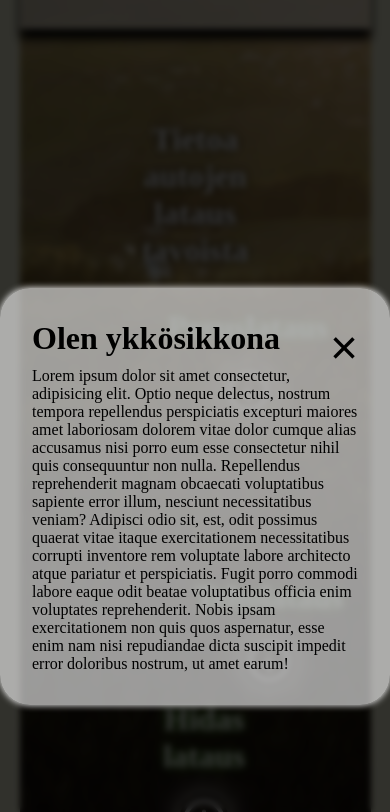
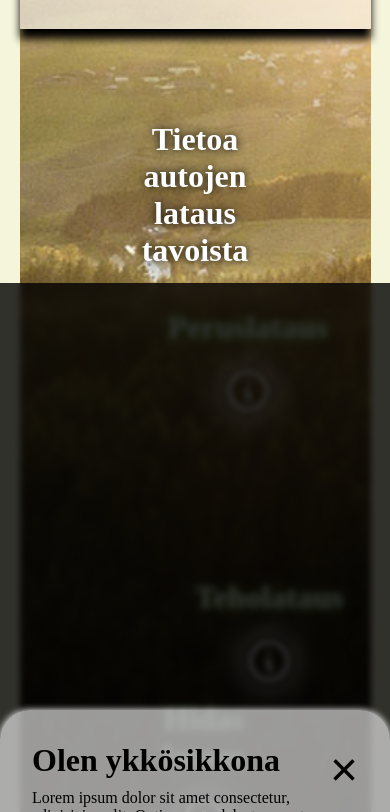
Before and after one commit to TeroKeranen/uusi-KouluProjekti-omasivu, a plain HTML site: page index.html in a window 390 px wide. Both pictures are taken after a click on the button 247 px from the left and 1373 px from the top of the page. Shown: the part 983-1795 px from the top of the page. Drawn offline with Linux system fonts and the light colour scheme.

Commit message:
modal-box overlay repair

```diff
--- a/css/style.css
+++ b/css/style.css
@@ -399,7 +399,7 @@ modal window
 
 
   .modal-box {
-    bottom: -100%;
+    bottom: -150%;
     width: 100%;
     left:0;
 
@@ -407,7 +407,7 @@ modal window
   }
 
   .overlay {
-    top: 20%;
+    top: 150%;
   }
 
 
```
